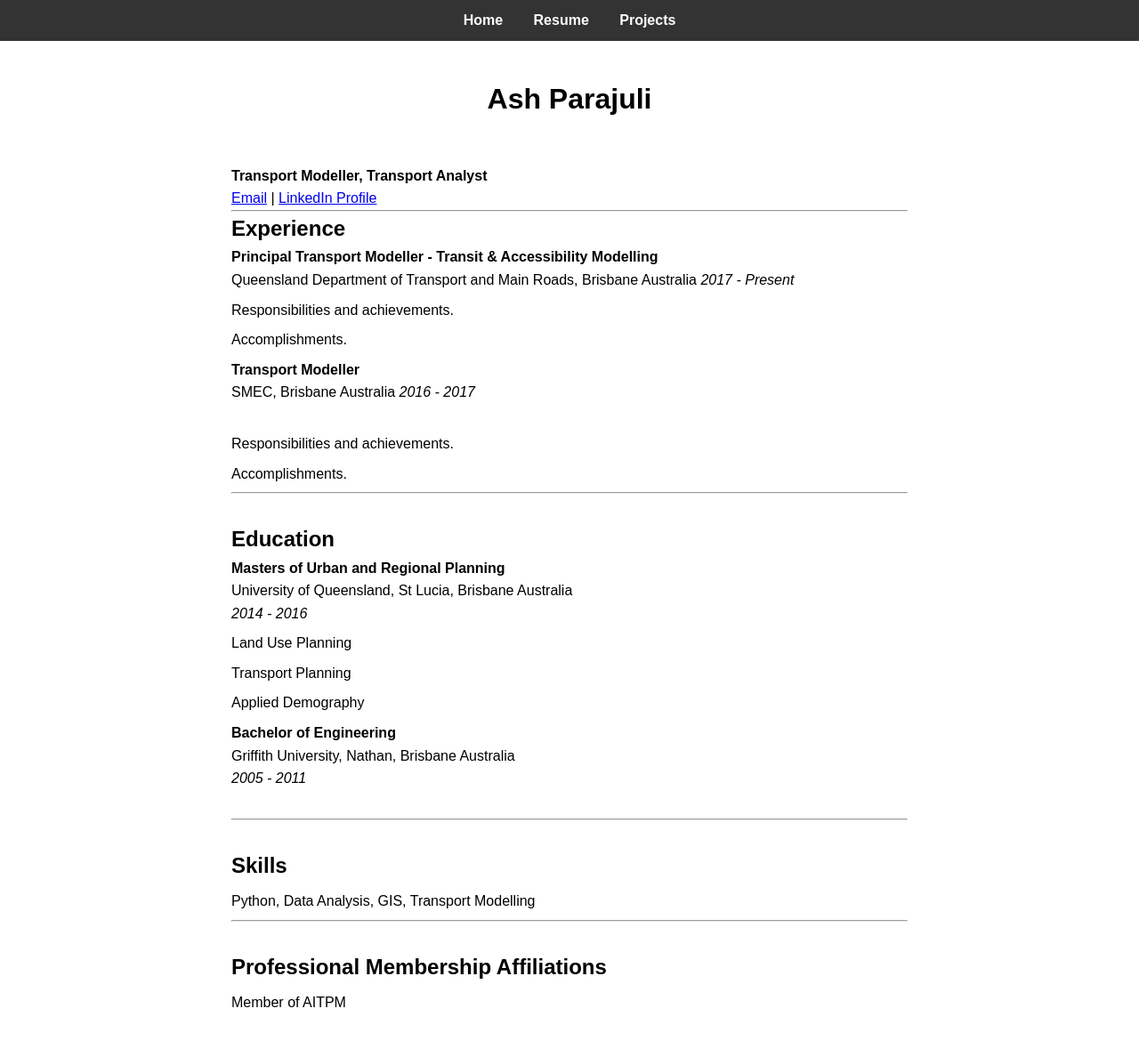
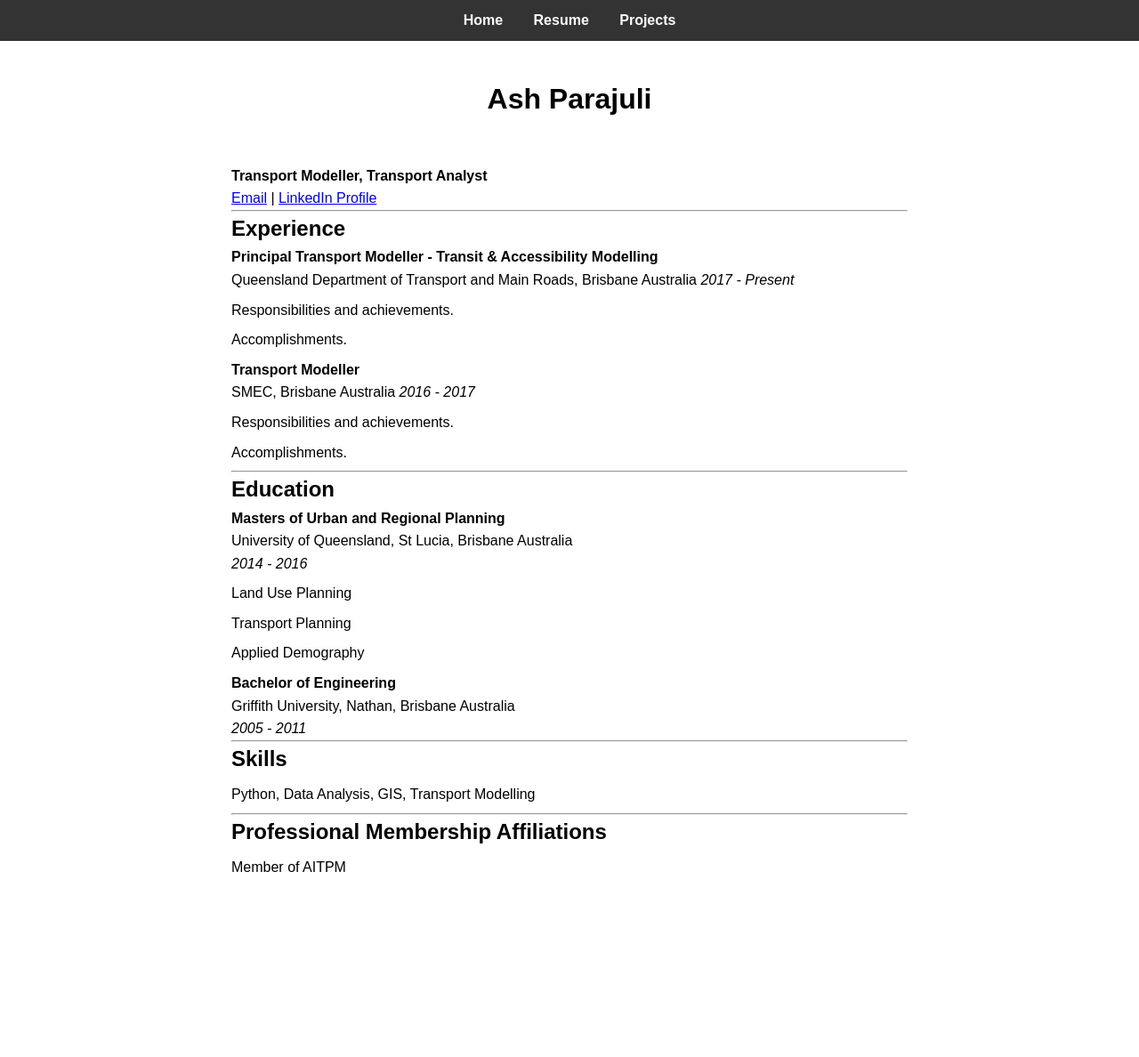
Before and after one commit to amparaj/amparaj.github.io, a Jekyll site: the page built from resume.md, in a window 1280 px wide. Shown: the whole page at 89% size. Built offline with Jekyll 4.4.1, drawn with Linux system fonts in a browser that asks for light colours; after the commit the page ends 1036 px from its top, so only the background shows below that.

Commit message:
cleanup resume

```diff
--- a/resume.md
+++ b/resume.md
@@ -8,7 +8,6 @@ title: "Resume"
 
 **Transport Modeller, Transport Analyst**
 [Email](mailto:amparajuli@gmail.com) | [LinkedIn Profile](https://www.linkedin.com/in/amparajuli/)
-
 
 ---
 
@@ -21,16 +20,12 @@ _2017 - Present_
 - Responsibilities and achievements.
 - Accomplishments.
 
-{: .resume-section }
-
 **Transport Modeller**
 SMEC, Brisbane Australia
 _2016 - 2017_
 
 - Responsibilities and achievements.
 - Accomplishments.
-
-{: .resume-section }
 
 ---
 
@@ -44,13 +39,9 @@ _2014 - 2016_
 - Transport Planning
 - Applied Demography
 
-{: .resume-section }
-
 **Bachelor of Engineering**
 Griffith University, Nathan, Brisbane Australia
 _2005 - 2011_
-
-{: .resume-section }
 
 ---
 
@@ -58,8 +49,6 @@ _2005 - 2011_
 
 - Python, Data Analysis, GIS, Transport Modelling
 
-{: .resume-section }
-
 ---
 
 ## Professional Membership Affiliations
```
